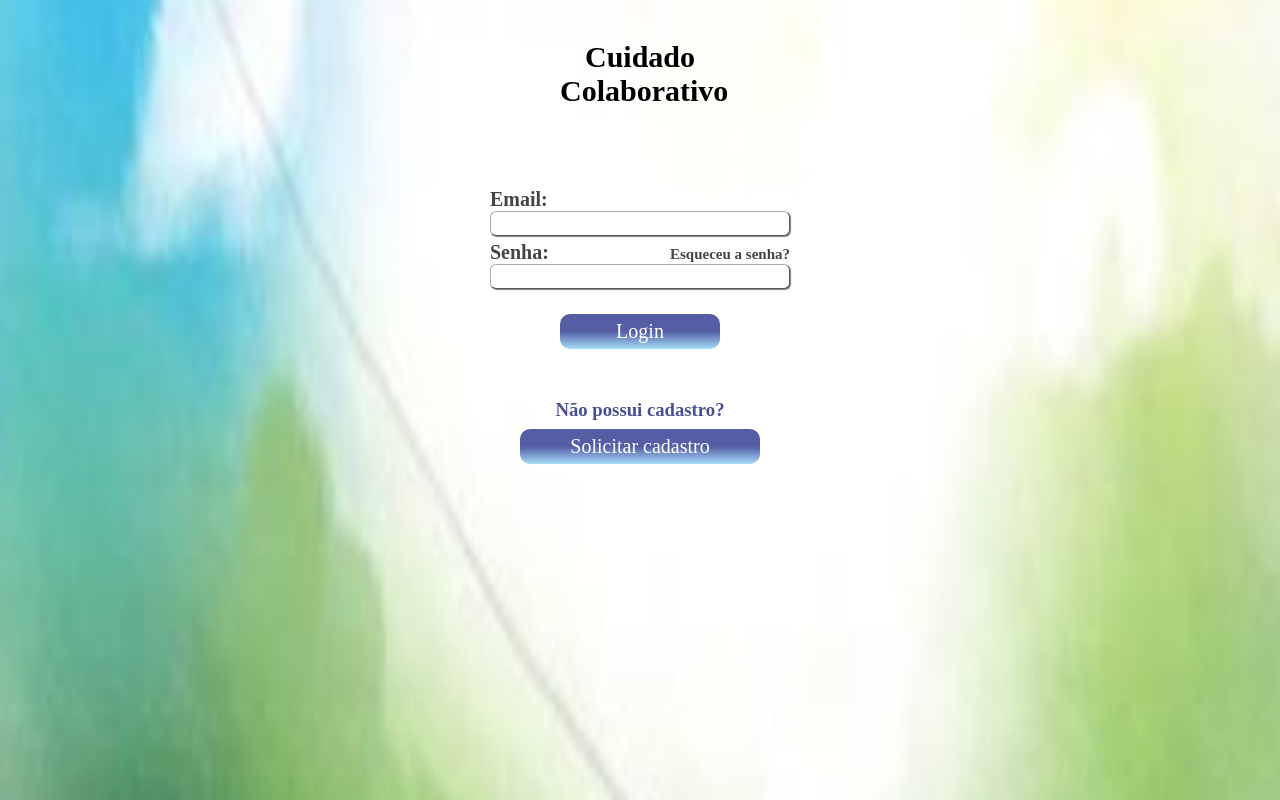
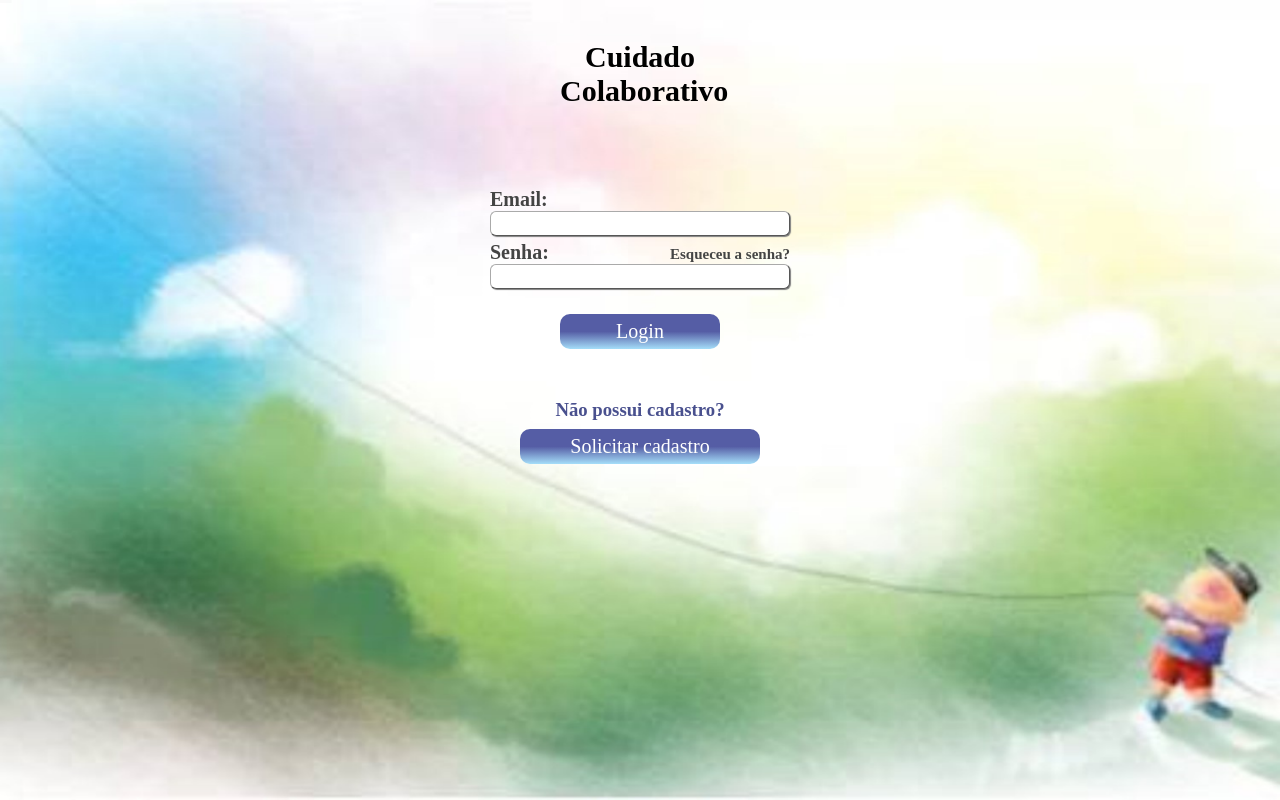
Before and after one commit to IuriVeloso/SWCuidadoColaborativo, a React (Create React App) app: page / in a window 1280 px wide. Built offline with nearby package versions, Linux system fonts and the light colour scheme; a web font is replaced by a local one.

Commit message:
background_atualization

```diff
--- a/src/styles/global.js
+++ b/src/styles/global.js
@@ -21,7 +21,7 @@ export default createGlobalStyle`
         background: url(${background});
         background-position: center;
         background-repeat: no-repeat;
-        background-size: cover;
+        background-size: 100% 100%;
     }
 
     input , a, form {
```
